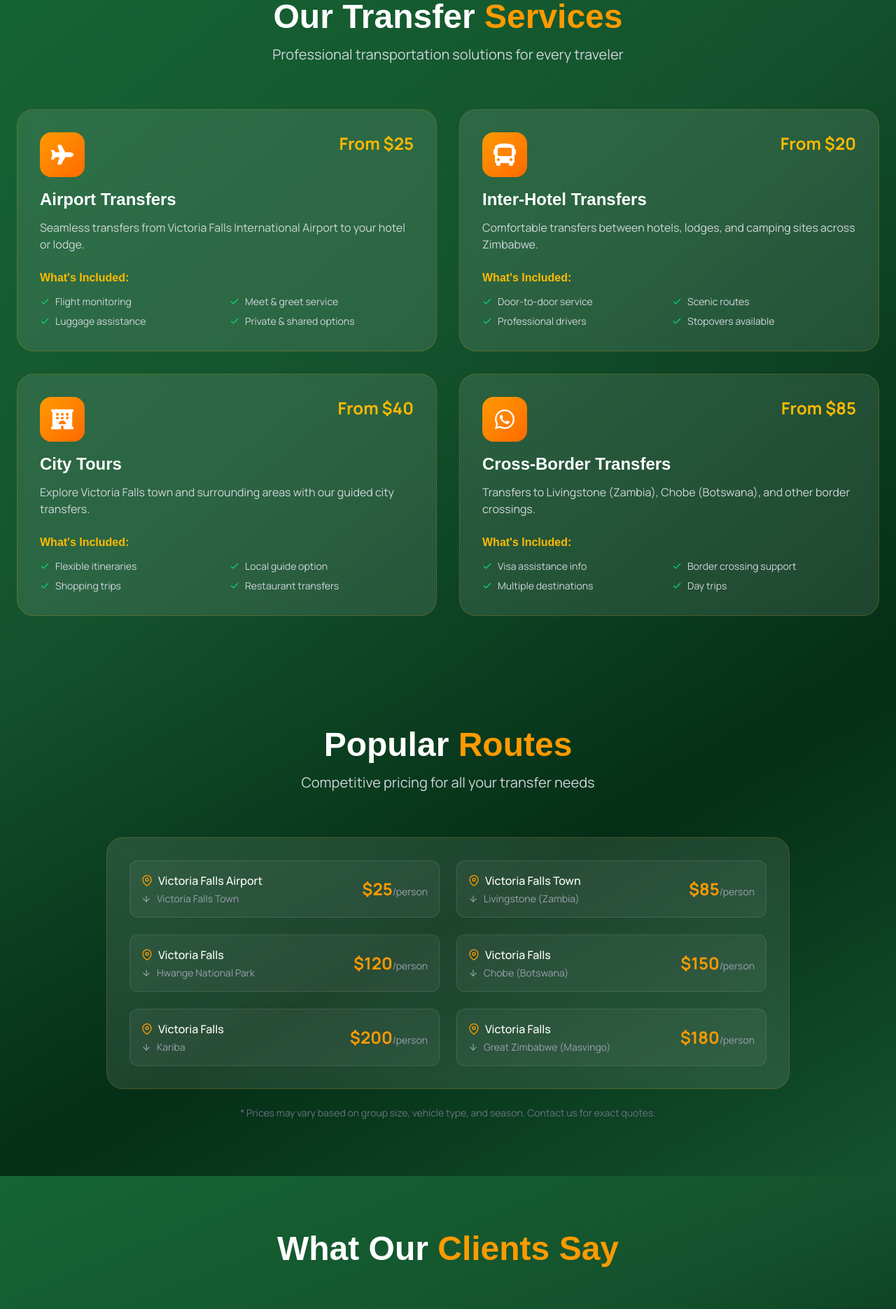
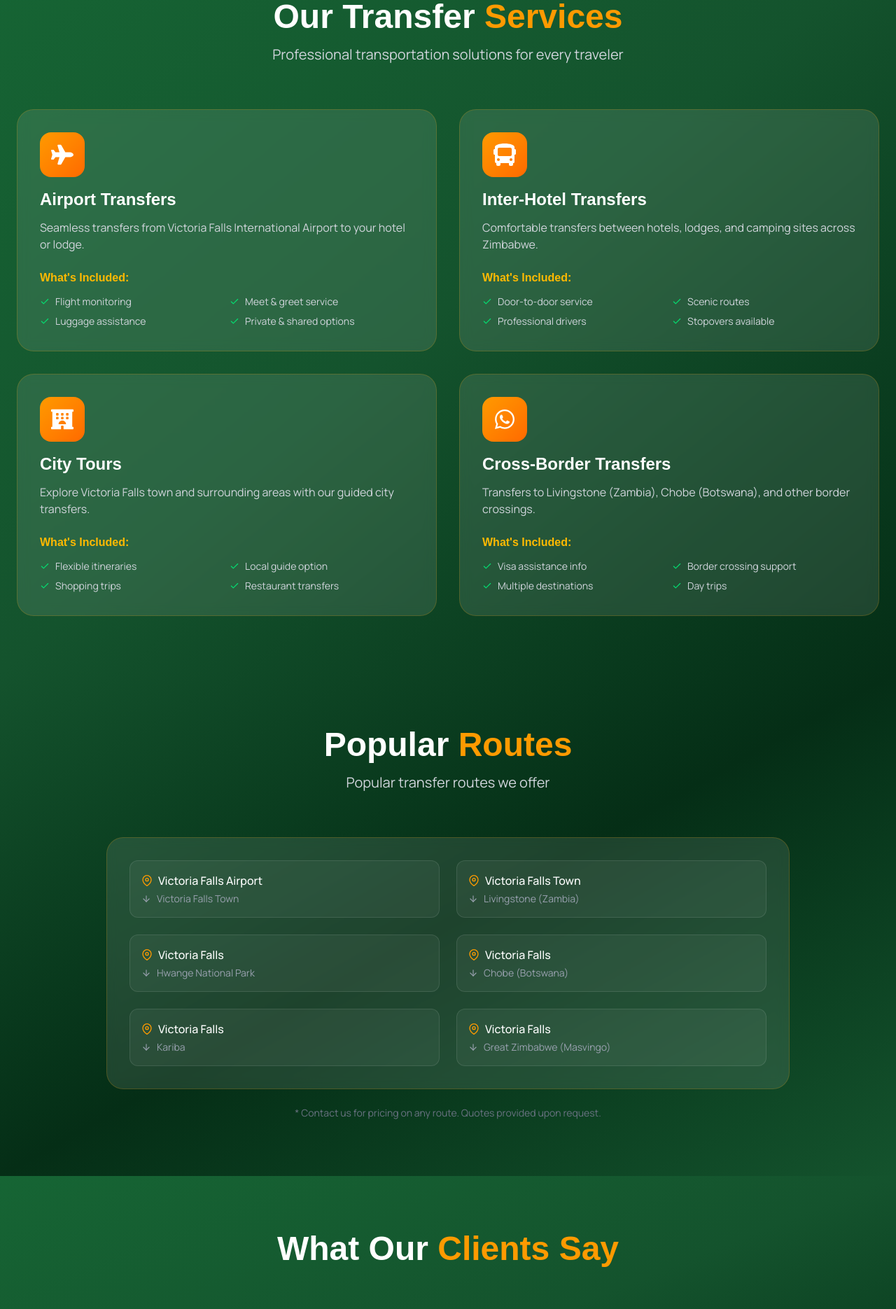
Before and after one commit to claudius-mainja/papio, a React (Vite) app: page /transfers in a window 1280 px wide. Shown: the part 880-2750 px from the top of the page at 70% size. Built offline with nearby package versions, Linux system fonts and the light colour scheme; a web font is replaced by a local one.

Commit message:
Remove prices from transfers page, add gradient overlay to hero

```diff
--- a/src/pages/Transfers.jsx
+++ b/src/pages/Transfers.jsx
@@ -8,39 +8,35 @@ export default function Transfers() {
       icon: <FaPlane className="w-8 h-8" />,
       title: 'Airport Transfers',
       description: 'Seamless transfers from Victoria Falls International Airport to your hotel or lodge.',
-      includes: ['Flight monitoring', 'Meet & greet service', 'Luggage assistance', 'Private & shared options'],
-      price: 'From $25'
+      includes: ['Flight monitoring', 'Meet & greet service', 'Luggage assistance', 'Private & shared options']
     },
     {
       icon: <FaBus className="w-8 h-8" />,
       title: 'Inter-Hotel Transfers',
       description: 'Comfortable transfers between hotels, lodges, and camping sites across Zimbabwe.',
-      includes: ['Door-to-door service', 'Scenic routes', 'Professional drivers', 'Stopovers available'],
-      price: 'From $20'
+      includes: ['Door-to-door service', 'Scenic routes', 'Professional drivers', 'Stopovers available']
     },
     {
       icon: <FaHotel className="w-8 h-8" />,
       title: 'City Tours',
       description: 'Explore Victoria Falls town and surrounding areas with our guided city transfers.',
-      includes: ['Flexible itineraries', 'Local guide option', 'Shopping trips', 'Restaurant transfers'],
-      price: 'From $40'
+      includes: ['Flexible itineraries', 'Local guide option', 'Shopping trips', 'Restaurant transfers']
     },
     {
       icon: <FaWhatsapp className="w-8 h-8" />,
       title: 'Cross-Border Transfers',
       description: 'Transfers to Livingstone (Zambia), Chobe (Botswana), and other border crossings.',
-      includes: ['Visa assistance info', 'Border crossing support', 'Multiple destinations', 'Day trips'],
-      price: 'From $85'
+      includes: ['Visa assistance info', 'Border crossing support', 'Multiple destinations', 'Day trips']
     }
   ]
 
   const popularRoutes = [
-    { from: 'Victoria Falls Airport', to: 'Victoria Falls Town', price: 25 },
-    { from: 'Victoria Falls Town', to: 'Livingstone (Zambia)', price: 85 },
-    { from: 'Victoria Falls', to: 'Hwange National Park', price: 120 },
-    { from: 'Victoria Falls', to: 'Chobe (Botswana)', price: 150 },
-    { from: 'Victoria Falls', to: 'Kariba', price: 200 },
-    { from: 'Victoria Falls', to: 'Great Zimbabwe (Masvingo)', price: 180 }
+    { from: 'Victoria Falls Airport', to: 'Victoria Falls Town' },
+    { from: 'Victoria Falls Town', to: 'Livingstone (Zambia)' },
+    { from: 'Victoria Falls', to: 'Hwange National Park' },
+    { from: 'Victoria Falls', to: 'Chobe (Botswana)' },
+    { from: 'Victoria Falls', to: 'Kariba' },
+    { from: 'Victoria Falls', to: 'Great Zimbabwe (Masvingo)' }
   ]
 
   const testimonials = [
@@ -51,9 +47,10 @@ export default function Transfers() {
 
   return (
     <div className="min-h-screen">
-      {/* Hero Section - Green Background */}
+      {/* Hero Section - Green Background with Gradient Overlay */}
       <section className="relative h-screen flex items-center justify-center overflow-hidden bg-gradient-to-br from-green-800 via-green-900 to-green-950">
         <div className="absolute inset-0 bg-cover bg-center" style={{ backgroundImage: "url('/assets/images/transfers and logistics.png')" }} />
+        <div className="absolute inset-0 bg-gradient-to-r from-green-900/80 via-green-900/50 to-green-800/70" />
 
         <div className="relative z-10 text-center px-6 max-w-4xl mx-auto">
           <h1 className="text-5xl md:text-7xl font-black text-white mb-6">
@@ -80,13 +77,8 @@ export default function Transfers() {
           <div className="grid md:grid-cols-2 gap-8">
             {transferServices.map((service, idx) => (
               <div key={idx} className="bg-white/10 backdrop-blur-sm rounded-3xl p-8 border border-amber-500/20 hover:border-amber-500/50 transition-all duration-300 hover:-translate-y-1">
-                <div className="flex items-start justify-between mb-4">
-                  <div className="w-16 h-16 bg-gradient-to-br from-amber-500 to-orange-500 rounded-2xl flex items-center justify-center text-white">
-                    {service.icon}
-                  </div>
-                  <div className="text-right">
-                    <span className="text-amber-400 font-bold text-2xl">{service.price}</span>
-                  </div>
+                <div className="w-16 h-16 bg-gradient-to-br from-amber-500 to-orange-500 rounded-2xl flex items-center justify-center text-white mb-4">
+                  {service.icon}
                 </div>
                 <h3 className="text-2xl font-bold text-white mb-3">{service.title}</h3>
                 <p className="text-gray-300 mb-6">{service.description}</p>
@@ -113,7 +105,7 @@ export default function Transfers() {
             <h2 className="text-4xl md:text-5xl font-bold text-white mb-4">
               Popular <span className="text-amber-500">Routes</span>
             </h2>
-            <p className="text-xl text-gray-300">Competitive pricing for all your transfer needs</p>
+            <p className="text-xl text-gray-300">Popular transfer routes we offer</p>
           </div>
 
           <div className="bg-white/10 backdrop-blur-sm rounded-3xl overflow-hidden border border-amber-500/20">
@@ -130,17 +122,13 @@ export default function Transfers() {
                       <span>{route.to}</span>
                     </div>
                   </div>
-                  <div className="text-right">
-                    <span className="text-2xl font-bold text-amber-500">${route.price}</span>
-                    <span className="text-gray-400 text-sm">/person</span>
-                  </div>
                 </div>
               ))}
             </div>
           </div>
 
           <p className="text-center text-gray-500 mt-6 text-sm">
-            * Prices may vary based on group size, vehicle type, and season. Contact us for exact quotes.
+            * Contact us for pricing on any route. Quotes provided upon request.
           </p>
         </div>
       </section>
```
